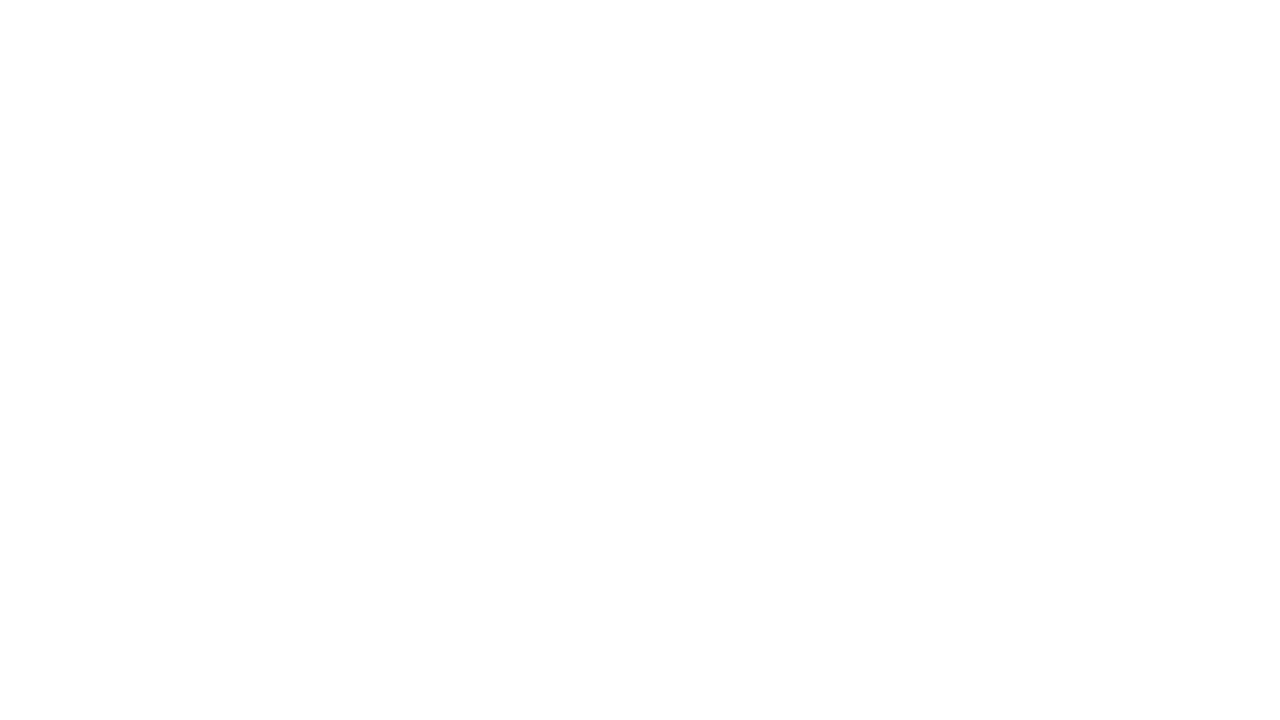
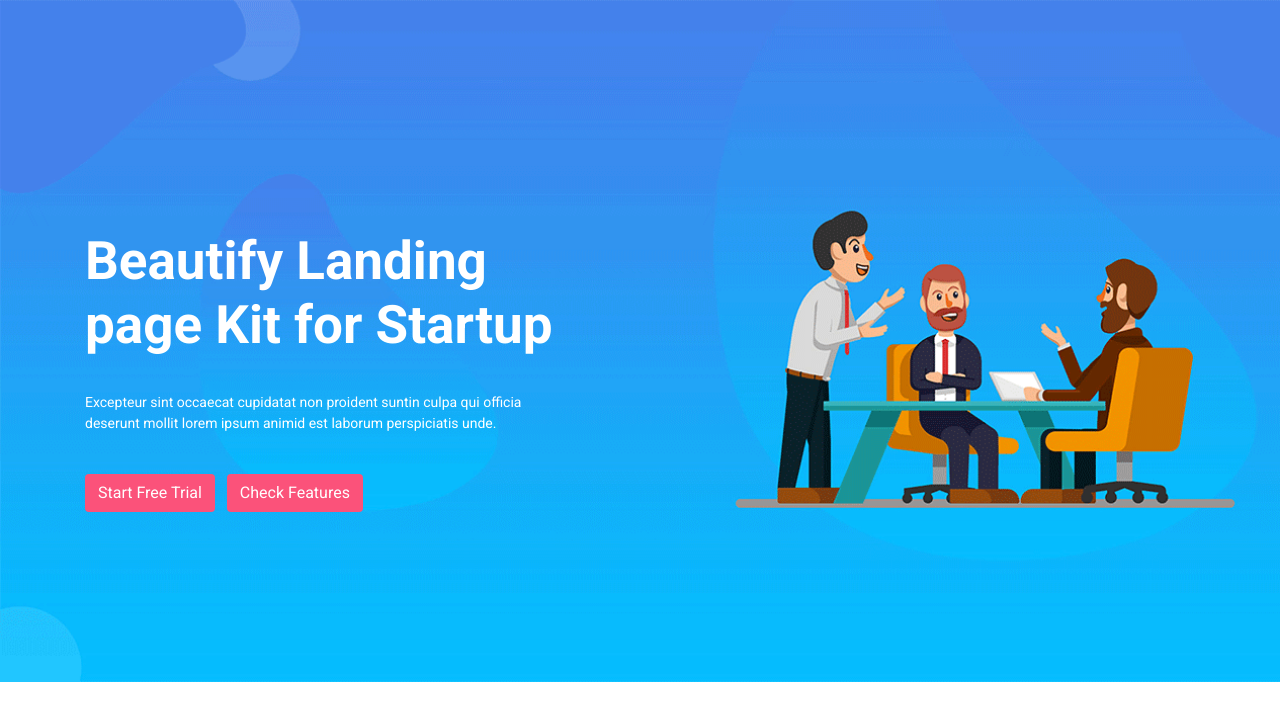
Before and after one commit to ashiqueabdullah/PSD-TO-HTML, a plain HTML site: page Index.html in a window 1280 px wide. Drawn offline with Linux system fonts and the light colour scheme.

Commit message:
Hero area complete

```diff
--- a/Index.html
+++ b/Index.html
@@ -5,7 +5,7 @@
     <meta charset="UTF-8">
     <meta name="viewport" content="width=device-width, initial-scale=1.0">
     <meta http-equiv="X-UA-Compatible" content="ie=edge">
-    <title>Daily Tuition</title>
+    <title>PSD TO HTML</title>
 
 
     <!--  Bootstrap css file  -->
@@ -37,6 +37,19 @@
 
     <!--  ======================= Start Header Area ============================== -->
 
+    <div class="header_area">
+        <div class="container">
+            <div class="row">
+                <div class="col-md-6">
+                    <h1>Beautify Landing <br> page Kit for Startup</h1>
+                    <p>Excepteur sint occaecat cupidatat non proident suntin culpa qui officia <br> deserunt mollit lorem ipsum animid est laborum perspiciatis unde.</p>
+                    <a href="#" class="btn">Start Free Trial</a>
+                    <a href="#" class="btn ml-2">Check Features</a>
+                </div>
+            </div>
+        </div>
+    </div>
+
     <!--  ======================= End Header Area ============================== -->
 
     <!--  ======================= Start Main Area ================================ -->
--- a/css/style.css
+++ b/css/style.css
@@ -0,0 +1,33 @@
+@import url('https://fonts.googleapis.com/css2?family=Roboto:wght@400;500;700;900&display=swap');
+*{
+	margin: 0px;
+	padding: 0px;
+}
+body{
+	font-family: 'Roboto', sans-serif;
+}
+
+.header_area{
+	background-image: url('../img/hero.png');
+	background-size: cover;
+	background-repeat: no-repeat;
+}
+
+.header_area h1{
+	color: white;;
+	font-size: 53px;
+	font-weight: 700;
+	margin-top: 230px;
+}
+.header_area p{
+	color: white;
+	font-size: 14px;
+	font-weight: 400;
+	margin-top: 35px;
+	margin-bottom: 40px;
+}
+.header_area a{
+	background-color: #fb527a;
+	color: white;
+	margin-bottom: 170px;
+}
```
Also changed, not shown: img/1.png (added), img/featureOne.png (added), img/featureTqo.png (added), img/hero.png (added), img/play.png (added), img/playback.png (added), img/teamOne.png (added), img/teamTwo.png (added), img/yellowGirl.png (added).
